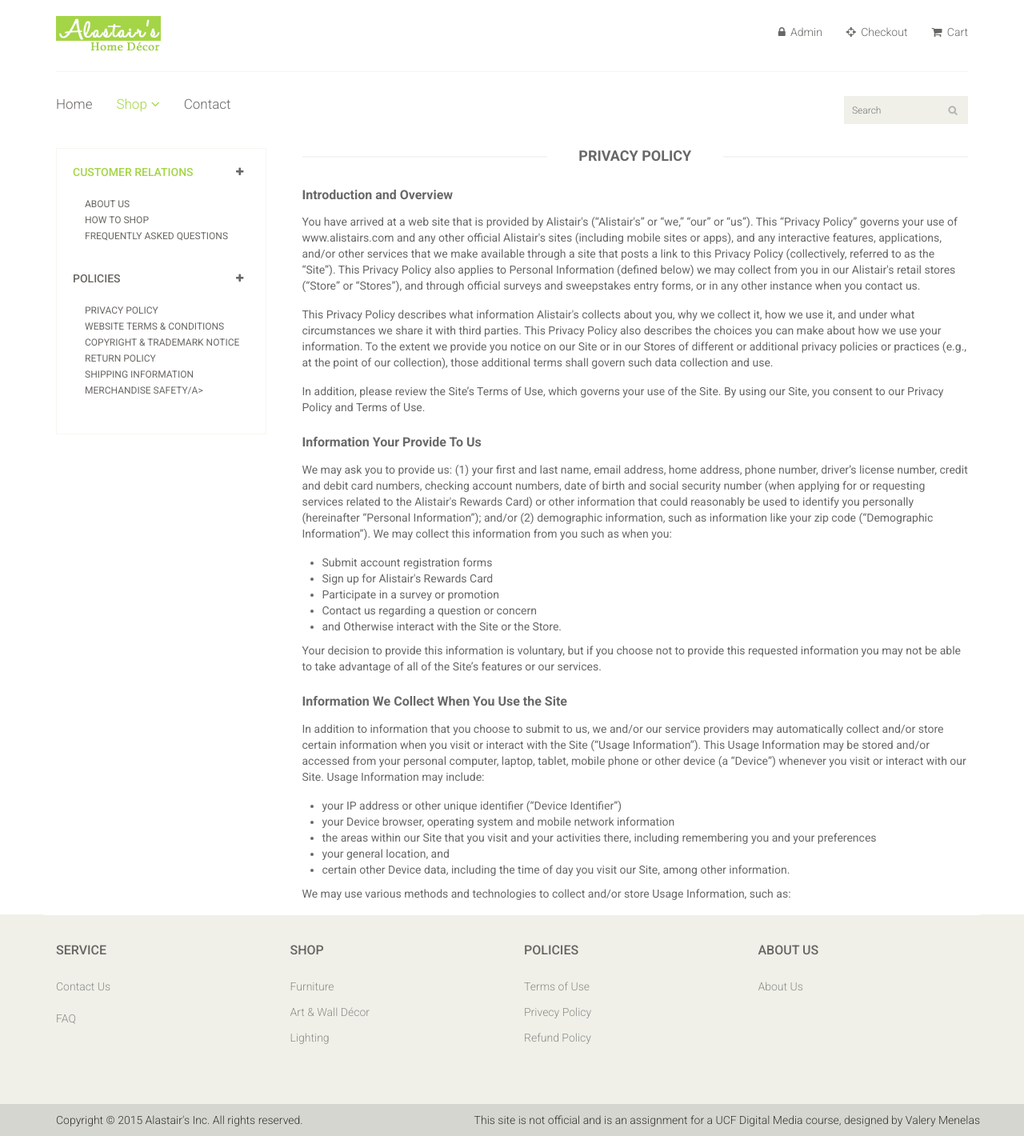
After one commit to valerymenelas/alastairs, a PHP site: page /privacy.php in a window 1280 px wide. The commit adds this page. Shown: the whole page at 80% size. Run offline with PHP 8.4, Linux system fonts and the light colour scheme.

Commit message:
Added Policy Page
Added Policy Page and Styles

```diff
--- a/css/styles.css
+++ b/css/styles.css
@@ -2027,3 +2027,34 @@ hr {
   margin-bottom: -30px;
   margin-top: 20px;
 }
+
+
+
+/*************************
+******* Privacy  CSS ********
+**************************/
+
+h3.title {
+  color: #686868;
+  font-family: 'Roboto', sans-serif;
+  font-size: 16px;
+  font-weight: 700;
+  margin: 25px 15px;
+  margin-bottom: 15px;
+  position: relative;
+}
+
+p.paragraph {
+  color: #686868;
+  font-family: 'Roboto', sans-serif;
+  font-size: 14px;
+  font-weight: 400;
+  margin: 0 15px;
+  margin-bottom: 16px;
+  position: relative;
+}
+
+ul.privacylist li{
+  list-style-type: disc;
+  color: #686868;
+}
--- /dev/null
+++ b/privacy.php
@@ -0,0 +1,242 @@
+<!DOCTYPE html>
+<html lang="en">
+<head>
+    <meta charset="utf-8">
+    <meta name="viewport" content="width=device-width, initial-scale=1.0">
+    <meta name="description" content="">
+    <meta name="author" content="">
+    <title>Alastair's Home Décor Shop - Valery Menelas</title>
+    <link href="css/bootstrap.min.css" rel="stylesheet">
+    <link href="css/font-awesome.min.css" rel="stylesheet">
+    <link href="css/prettyPhoto.css" rel="stylesheet">
+    <link href="css/price-range.css" rel="stylesheet">
+    <link href="css/animate.css" rel="stylesheet">
+	<link href="css/styles.css" rel="stylesheet">
+	<link href="css/responsive.css" rel="stylesheet">
+    <!--[if lt IE 9]>
+    <script src="js/html5shiv.js"></script>
+    <script src="js/respond.min.js"></script>
+    <![endif]-->
+    <link rel="shortcut icon" href="img/ico/favicon.ico">
+    <link rel="apple-touch-icon-precomposed" sizes="144x144" href="img/ico/apple-touch-icon-144-precomposed.png">
+    <link rel="apple-touch-icon-precomposed" sizes="114x114" href="img/ico/apple-touch-icon-114-precomposed.png">
+    <link rel="apple-touch-icon-precomposed" sizes="72x72" href="img/ico/apple-touch-icon-72-precomposed.png">
+    <link rel="apple-touch-icon-precomposed" href="img/ico/apple-touch-icon-57-precomposed.png">
+</head><!--/head-->
+
+<body>
+	<header id="header"><!--header-->
+
+		<div class="header-middle"><!--header-middle-->
+			<div class="container">
+				<div class="row">
+					<div class="col-sm-4">
+						<div class="logo pull-left">
+							<a href="home.php"><img src="img/home/logo.png" alt="Alastair's" /></a>
+						</div>
+					</div>
+					<div class="col-sm-8">
+						<div class="shop-menu pull-right">
+							<ul class="nav navbar-nav">
+								<li><a href="admin.php"><i class="fa fa-lock"></i> Admin</a></li>
+								<li><a href="checkout.php"><i class="fa fa-crosshairs"></i> Checkout</a></li>
+								<li><a href="cart.php"><i class="fa fa-shopping-cart"></i> Cart</a></li>
+							</ul>
+						</div>
+					</div>
+				</div>
+			</div>
+		</div><!--/header-middle-->
+
+		<div class="header-bottom"><!--header-bottom-->
+			<div class="container">
+				<div class="row">
+					<div class="col-sm-9">
+						<div class="navbar-header">
+							<button type="button" class="navbar-toggle" data-toggle="collapse" data-target=".navbar-collapse">
+								<span class="sr-only">Toggle navigation</span>
+								<span class="icon-bar"></span>
+								<span class="icon-bar"></span>
+								<span class="icon-bar"></span>
+							</button>
+						</div>
+						<div class="mainmenu pull-left">
+							<ul class="nav navbar-nav collapse navbar-collapse">
+								<li><a href="home.php">Home</a></li>
+								<li class="dropdown"><a href="#" class="active">Shop<i class="fa fa-angle-down"></i></a>
+                                    <ul role="menu" class="sub-menu">
+                                        <li><a href="shop.php">Products</a></li>
+										<li><a href="product-details.php">Product Details</a></li>
+										<li><a href="checkout.php">Checkout</a></li>
+										<li><a href="cart.php">Cart</a></li>
+                                    </ul>
+                                </li>
+								<li><a href="contact-us.php">Contact</a></li>
+							</ul>
+						</div>
+					</div>
+					<div class="col-sm-3">
+						<div class="search_box pull-right">
+							<input type="text" placeholder="Search"/>
+						</div>
+					</div>
+				</div>
+			</div>
+		</div><!--/header-bottom-->
+	</header><!--/header-->
+
+
+	<section>
+		<div class="container">
+			<div class="row">
+				<div class="col-sm-3">
+					<div class="left-sidebar">
+						<div class="panel-group category-products" id="accordian"><!--category-productsr-->
+							<div class="panel panel-default">
+								<div class="panel-heading">
+									<h4 class="panel-title">
+										<a data-toggle="collapse" data-parent="#accordian" class="menu-active">
+											<span class="badge pull-right"><i class="fa fa-plus"></i></span>
+											Customer Relations
+										</a>
+									</h4>
+								</div>
+								<div id="sportswear" class="panel-collapse">
+									<div class="panel-body">
+										<ul>
+											<li><a href="#">About Us</a></li>
+											<li><a href="#">How to Shop</a></li>
+											<li><a href="#">Frequently Asked Questions</a></li>
+										</ul>
+									</div>
+								</div>
+							</div>
+							<div class="panel panel-default">
+								<div class="panel-heading">
+									<h4 class="panel-title">
+										<a data-toggle="collapse" data-parent="#accordian">
+											<span class="badge pull-right"><i class="fa fa-plus"></i></span></span>
+											Policies
+										</a>
+									</h4>
+								</div>
+								<div id="sportswear" class="panel-collapse">
+									<div class="panel-body">
+										<ul>
+											<li><a href="#">Privacy Policy</a></li>
+											<li><a href="#">Website Terms & Conditions</a></li>
+											<li><a href="#">Copyright & Trademark Notice</a></li>
+											<li><a href="#">Return Policy</a></li>
+											<li><a href="#">Shipping Information</a></li>
+											<li><a href="#">Merchandise Safety/a></li>
+										</ul>
+									</div>
+								</div>
+							</div>
+						</div><!--/category-products-->
+
+					</div>
+				</div>
+
+				<div class="col-sm-9 padding-right">
+					<div class="features_items"><!--features_items-->
+						<h2 class="title text-center">Privacy Policy</h2>
+						<h3 class="title"> Introduction and Overview</h3>
+							<p class="paragraph"> You have arrived at a web site that is provided by Alistair's (“Alistair's” or “we,” “our” or “us”). This “Privacy Policy” governs your use of www.alistairs.com and any other official Alistair's sites (including mobile sites or apps), and any interactive features, applications, and/or other services that we make available through a site that posts a link to this Privacy Policy (collectively, referred to as the “Site”). This Privacy Policy also applies to Personal Information (defined below) we may collect from you in our Alistair's retail stores (“Store” or “Stores”), and through official surveys and sweepstakes entry forms, or in any other instance when you contact us.</p>
+							<p class="paragraph">This Privacy Policy describes what information Alistair's collects about you, why we collect it, how we use it, and under what circumstances we share it with third parties. This Privacy Policy also describes the choices you can make about how we use your information. To the extent we provide you notice on our Site or in our Stores of different or additional privacy policies or practices (e.g., at the point of our collection), those additional terms shall govern such data collection and use.</p>
+							<p class="paragraph">In addition, please review the Site’s Terms of Use, which governs your use of the Site. By using our Site, you consent to our Privacy Policy and Terms of Use.</p>
+
+						<h3 class="title">Information Your Provide To Us</h3>
+							<p class="paragraph">We may ask you to provide us: (1) your first and last name, email address, home address, phone number, driver’s license number, credit and debit card numbers, checking account numbers, date of birth and social security number (when applying for or requesting services related to the Alistair's Rewards Card) or other information that could reasonably be used to identify you personally (hereinafter “Personal Information”); and/or (2) demographic information, such as information like your zip code (“Demographic Information”). We may collect this information from you such as when you:</p>
+								<ul class="privacylist">
+									<li>Submit account registration forms</li>
+									<li>Sign up for Alistair's Rewards Card</li>
+									<li>Participate in a survey or promotion</li>
+									<li>Contact us regarding a question or concern</li>
+									<li>and Otherwise interact with the Site or the Store.</li>
+								</ul>
+							<p class="paragraph">Your decision to provide this information is voluntary, but if you choose not to provide this requested information you may not be able to take advantage of all of the Site’s features or our services.</p>
+						<h3 class="title">Information We Collect When You Use the Site</h3>
+							<p class="paragraph">In addition to information that you choose to submit to us, we and/or our service providers may automatically collect and/or store certain information when you visit or interact with the Site (“Usage Information”). This Usage Information may be stored and/or accessed from your personal computer, laptop, tablet, mobile phone or other device (a “Device”) whenever you visit or interact with our Site. Usage Information may include:</p>
+								<ul class="privacylist">
+									<li>your IP address or other unique identifier (“Device Identifier”)</li>
+									<li>your Device browser, operating system and mobile network information</li>
+									<li>the areas within our Site that you visit and your activities there, including remembering you and your preferences</li>
+									<li>your general location, and</li>
+									<li>certain other Device data, including the time of day you visit our Site, among other information.</li>
+								</ul>
+							<p class="paragraph">We may use various methods and technologies to collect and/or store Usage Information, such as:</p>
+
+
+
+					</div><!--main privacy policy-->
+				</div>
+			</div>
+	</section>
+
+	<footer id="footer"><!--Footer-->
+
+		<div class="footer-widget">
+			<div class="container">
+				<div class="row">
+					<div class="col-sm-3">
+						<div class="single-widget">
+							<h2>Service</h2>
+							<ul class="nav nav-pills nav-stacked">
+								<li><a href="contact-us.php">Contact Us</a></li>
+								<li><a href="#">FAQ</a></li>
+							</ul>
+						</div>
+					</div>
+					<div class="col-sm-3">
+						<div class="single-widget">
+							<h2>Shop</h2>
+							<ul class="nav nav-pills nav-stacked">
+								<li><a href="#">Furniture</a></li>
+								<li><a href="#">Art & Wall Décor</a></li>
+								<li><a href="#">Lighting</a></li>
+							</ul>
+						</div>
+					</div>
+					<div class="col-sm-3">
+						<div class="single-widget">
+							<h2>Policies</h2>
+							<ul class="nav nav-pills nav-stacked">
+								<li><a href="#">Terms of Use</a></li>
+								<li><a href="#">Privecy Policy</a></li>
+								<li><a href="#">Refund Policy</a></li>
+							</ul>
+						</div>
+					</div>
+					<div class="col-sm-3">
+						<div class="single-widget">
+							<h2>About Us</h2>
+							<ul class="nav nav-pills nav-stacked">
+								<li><a href="#">About Us</a></li>
+							</ul>
+						</div>
+					</div>
+				</div>
+			</div>
+		</div>
+
+		<div class="footer-bottom">
+			<div class="container">
+				<div class="row">
+					<p class="pull-left">Copyright © 2015 Alastair's Inc. All rights reserved.</p>
+					<p class="pull-right">This site is not official and is an assignment for a UCF Digital Media course, designed by Valery Menelas</p>
+				</div>
+			</div>
+		</div>
+
+	</footer><!--/Footer-->
+
+
+
+    <script src="js/jquery.js"></script>
+	<script src="js/price-range.js"></script>
+	<script src="js/bootstrap.min.js"></script>
+    <script src="js/jquery.prettyPhoto.js"></script>
+    <script src="js/main.js"></script>
+</body>
+</html>
```
